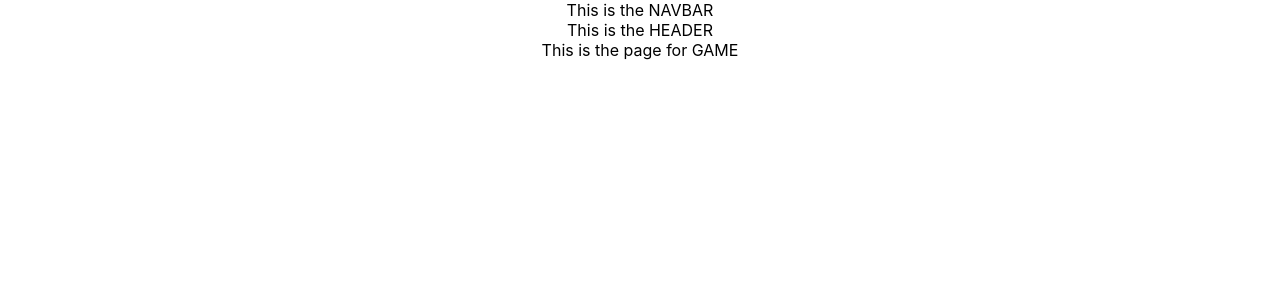
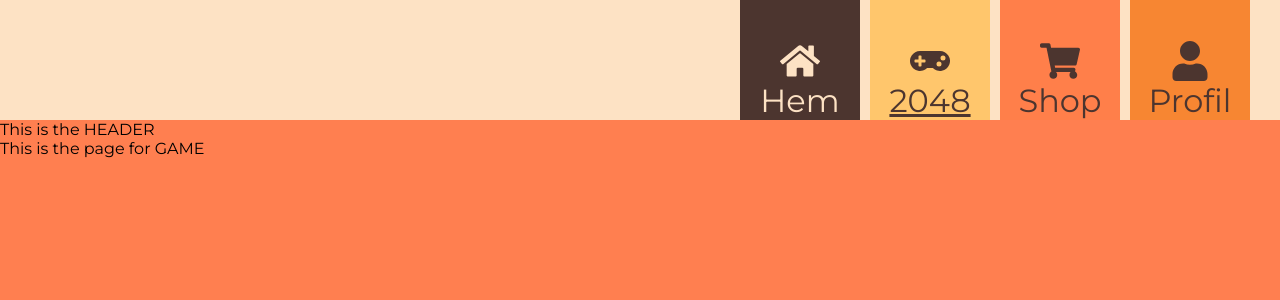
Before and after one commit to SamuelMeijer/examination-project-extended, a React (Create React App) app in the folder frontend/: page /game in a window 1280 px wide. Shown: the top 300 px of the page. Built offline with nearby package versions, Linux system fonts and the light colour scheme.

Commit message:
Adding basic styling to Navbar-component

```diff
--- a/frontend/package.json
+++ b/frontend/package.json
@@ -12,6 +12,7 @@
     "@types/react-dom": "^17.0.11",
     "react": "^17.0.2",
     "react-dom": "^17.0.2",
+    "react-icons": "^4.3.1",
     "react-router-dom": "^6.2.1",
     "react-scripts": "5.0.0",
     "typescript": "^4.5.5",
--- a/frontend/src/App.css
+++ b/frontend/src/App.css
@@ -1,3 +1,11 @@
+/* TODO: ADD mediaqueries */
+
 .App {
-  text-align: center;
+  margin: 0 auto;
+  width: 100%;
+  max-width: 1440px;
+  height: 100%;
+  min-height: 100vh;
+  /* TODO: Change/remove background-color */
+  background-color: coral;
 }
--- a/frontend/src/components/Navbar/Navbar.tsx
+++ b/frontend/src/components/Navbar/Navbar.tsx
@@ -1,6 +1,58 @@
 import React from "react";
-import Styles from "navbar.module.css";
+import Styles from "./navbar.module.css";
+
+import { NavLink } from "react-router-dom";
+import { FaHome, FaGamepad, FaShoppingCart, FaUser } from "react-icons/fa";
 
 export default function NavBar() {
-  return <p>This is the NAVBAR</p>;
+  return (
+    <section className={Styles.navContainer}>
+      <nav className={Styles.navLinkContainer}>
+        <NavLink
+          to="/home"
+          className={(isActive) =>
+            !isActive.isActive
+              ? `${Styles.home} ${Styles.navLink} ${Styles.navLinkNotActive}`
+              : `${Styles.home} ${Styles.navLink} ${Styles.navLinkIsActive}`
+          }
+        >
+          <FaHome fontSize="40px" />
+          Hem
+        </NavLink>
+        <NavLink
+          to="/game"
+          className={(isActive) =>
+            !isActive.isActive
+              ? `${Styles.game} ${Styles.navLink} ${Styles.navLinkNotActive}`
+              : `${Styles.game} ${Styles.navLink} ${Styles.navLinkIsActive}`
+          }
+        >
+          <FaGamepad fontSize="40px" />
+          2048
+        </NavLink>
+        <NavLink
+          to="/shop"
+          className={(isActive) =>
+            !isActive.isActive
+              ? `${Styles.shop} ${Styles.navLink} ${Styles.navLinkNotActive}`
+              : `${Styles.shop} ${Styles.navLink} ${Styles.navLinkIsActive}`
+          }
+        >
+          <FaShoppingCart fontSize="40px" />
+          Shop
+        </NavLink>
+        <NavLink
+          to="/profile"
+          className={(isActive) =>
+            !isActive.isActive
+              ? `${Styles.profile} ${Styles.navLink} ${Styles.navLinkNotActive}`
+              : `${Styles.profile} ${Styles.navLink} ${Styles.navLinkIsActive}`
+          }
+        >
+          <FaUser fontSize="40px" />
+          Profil
+        </NavLink>
+      </nav>
+    </section>
+  );
 }
--- a/frontend/src/components/Navbar/NavbarArt/NavbarArt.tsx
+++ /dev/null
@@ -1,6 +0,0 @@
-import React from "react";
-import Styles from "navbarArt.module.css";
-
-export default function NavbarArt() {
-  return <p>This is the NavbarArt</p>;
-}
--- a/frontend/src/components/Navbar/navbar.module.css
+++ b/frontend/src/components/Navbar/navbar.module.css
@@ -0,0 +1,60 @@
+.navContainer {
+    width: 100%;
+    height: 120px;
+
+    background-color: #FDE2C4;
+
+    display: flex;
+    justify-content: flex-end;
+}
+
+.navLinkContainer {
+    width: 550px;
+    height: 100%;
+    padding-left: 5px;
+    padding-right: 25px;
+
+    display: flex;
+    justify-content: flex-end;
+}
+
+.navLink {
+    width: 120px;
+    height: 120px;
+    margin: 0 5px;
+
+    font-size: 2rem;
+
+    display: flex;
+    flex-direction: column;
+    justify-content: flex-end;
+    align-items: center;
+}
+
+.navLinkNotActive {
+    text-decoration: none;
+}
+
+.navLinkIsActive {
+    text-decoration: underline;
+}
+
+.home {
+    background-color: #4C352F;
+    color: #FDE2C4
+}
+
+.game {
+    background-color: #FFC66C;
+    color: #4C352F
+}
+
+.shop {
+    background-color: #FF7F4A;
+    color: #4C352F
+}
+
+.profile {
+    background-color: #F78632;
+    color: #4C352F
+}
--- a/frontend/src/index.css
+++ b/frontend/src/index.css
@@ -1,5 +1,7 @@
+/* Importing fonts */
+@import url('https://fonts.googleapis.com/css2?family=Montserrat:wght@300;400;500;600;700&display=swap');
+
 /* CSS RESET */
-/* TODO: Import and add desired fonts */
 * {
   margin: 0;
   border: 0;
@@ -12,11 +14,10 @@ ul {
 }
 
 body {
-  font-family: -apple-system, BlinkMacSystemFont, 'Segoe UI', 'Roboto', 'Oxygen',
-    'Ubuntu', 'Cantarell', 'Fira Sans', 'Droid Sans', 'Helvetica Neue',
-    sans-serif;
+  font-family: 'Montserrat', sans-serif;
   -webkit-font-smoothing: antialiased;
   -moz-osx-font-smoothing: grayscale;
+  background-color: #4C352F;
 }
 
 code {
```
Also changed, not shown: frontend/src/components/Navbar/NavbarArt/navbarArt.module.css (deleted), 1 other file (tests, documents, lock files or other folders).
